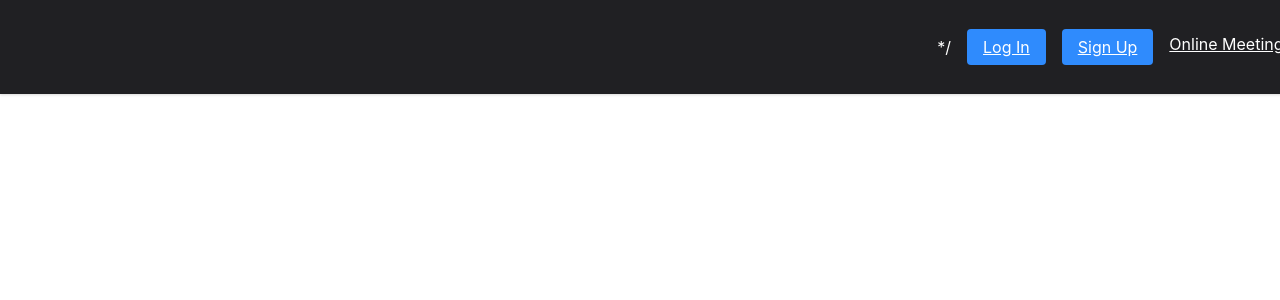
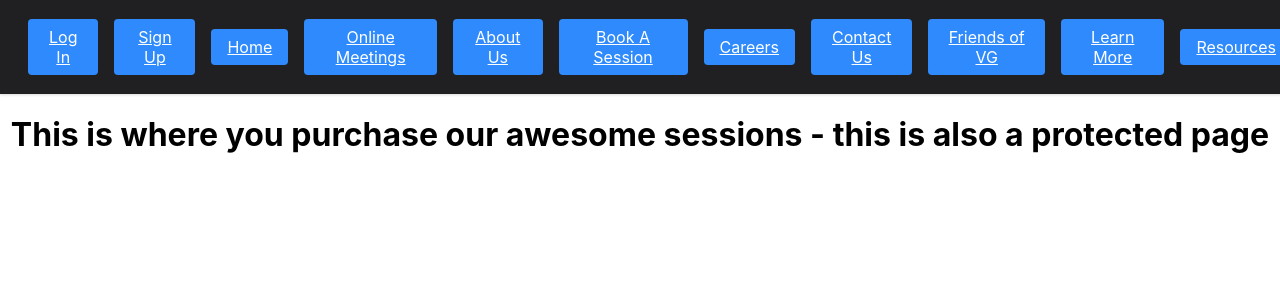
Before and after one commit to anneliesekappey/virtual-gatherings-client, a React (Create React App) app: page /purchase-a-session-or-a-bundle in a window 1280 px wide. Shown: the top 300 px of the page. Built offline with nearby package versions, Linux system fonts and the light colour scheme.

Commit message:
skeleton of pages added including routes in app.js and navbar

```diff
--- a/src/App.js
+++ b/src/App.js
@@ -3,6 +3,16 @@ import { Routes, Route } from 'react-router-dom'
 import Signup from './pages/Signup'
 import NavBar from './components/NavBar'
 import Login from './pages/Login'
+import { HomePage } from './pages/HomePage'
+import { AboutUsPage } from './pages/AboutUsPage'
+import { BookASession } from './pages/BookASession'
+import { CareersPage } from './pages/CareersPage'
+import { ContactVirtualGatherings } from './pages/ContactVirtualGatherings'
+import { FriendsOfVirtualGatherings } from './pages/FriendsOfVirtualGatheringsPage'
+import { LearnMorePage } from './pages/LearnMorePage'
+import { ResourcesPage } from './pages/ResourcesPage'
+import { ShoppingCart } from './pages/ShoppingCart'
+import { WhatWeOfferPage } from './pages/WhatWeOfferPage'
 
 const App = () => {
   return (
@@ -11,6 +21,28 @@ const App = () => {
       <Routes>
         <Route path="/signup" element=<Signup /> />
         <Route path="/login" element=<Login /> />
+        <Route path="/" element=<HomePage /> />
+        <Route path="/about-virtual-gatherings" element=<AboutUsPage /> />
+        <Route path="/book-a-session" element=<BookASession /> />
+        <Route path="/work-with-virtual-gatherings" element=<CareersPage /> />
+        <Route
+          path="/contact-virtual-gatherings"
+          element=<ContactVirtualGatherings />
+        />
+        <Route
+          path="/friends-working-with-patients-living-with-dementia-and-alzheimers"
+          element=<FriendsOfVirtualGatherings />
+        />
+        <Route path="/learn-more" element=<LearnMorePage /> />
+        <Route
+          path="/games-information-resources-for-patients-living-with-dementia-and-alzheimers"
+          element=<ResourcesPage />
+        />
+        <Route
+          path="/purchase-a-session-or-a-bundle"
+          element=<ShoppingCart />
+        />
+        <Route path="/online-meetings" element=<WhatWeOfferPage /> />
       </Routes>
     </div>
   )
--- a/src/components/NavBar/NavBar.js
+++ b/src/components/NavBar/NavBar.js
@@ -8,14 +8,56 @@ const NavBar = ({ children }) => {
     <StyledNavBar>
       {/* <Anchor to="/">
         {/* <ImageLogo src={imageLogo} /> */}
-      {/* </Anchor> */} */
+      {/* </Anchor> */}
       <NavItemLink to="/login" fill>
         Log In
       </NavItemLink>
+
       <NavItemLink to="/signup" fill>
         Sign Up
       </NavItemLink>
-      <NavItemLink to="/online-meetings"> Online Meetings </NavItemLink>
+
+      <NavItemLink to="/" fill>
+        Home
+      </NavItemLink>
+
+      <NavItemLink to="/online-meetings" fill>
+        Online Meetings
+      </NavItemLink>
+
+      <NavItemLink to="/about-virtual-gatherings" fill>
+        About Us
+      </NavItemLink>
+
+      <NavItemLink to="/book-a-session" fill>
+        Book A Session
+      </NavItemLink>
+
+      <NavItemLink to="/work-with-virtual-gatherings" fill>
+        Careers
+      </NavItemLink>
+
+      <NavItemLink to="/contact-virtual-gatherings" fill>
+        Contact Us
+      </NavItemLink>
+
+      <NavItemLink
+        to="/friends-working-with-patients-living-with-dementia-and-alzheimers"
+        fill
+      >
+        Friends of VG
+      </NavItemLink>
+
+      <NavItemLink to="/learn-more" fill>
+        Learn More
+      </NavItemLink>
+
+      <NavItemLink
+        to="/games-information-resources-for-patients-living-with-dementia-and-alzheimers"
+        fill
+      >
+        Resources
+      </NavItemLink>
       {/* <NavItemLink to="/">Challenges</NavItemLink>
       <NavItemLink to="/analysis"> My Weekly Analysis </NavItemLink> */}
     </StyledNavBar>
--- /dev/null
+++ b/src/pages/AboutUsPage.js
@@ -0,0 +1,9 @@
+import React from 'react'
+
+export const AboutUsPage = () => {
+  return (
+    <div>
+      <h1>About Us Page</h1>
+    </div>
+  )
+}
--- /dev/null
+++ b/src/pages/BookASession.js
@@ -0,0 +1,9 @@
+import React from 'react'
+
+export const BookASession = () => {
+  return (
+    <div>
+      <h1>This is a protected page</h1>
+    </div>
+  )
+}
--- /dev/null
+++ b/src/pages/CareersPage.js
@@ -0,0 +1,9 @@
+import React from 'react'
+
+export const CareersPage = () => {
+  return (
+    <div>
+      <h1>Work with us!</h1>
+    </div>
+  )
+}
--- /dev/null
+++ b/src/pages/ContactVirtualGatherings.js
@@ -0,0 +1,9 @@
+import React from 'react'
+
+export const ContactVirtualGatherings = () => {
+  return (
+    <div>
+      <h1>Contact us!</h1>
+    </div>
+  )
+}
--- /dev/null
+++ b/src/pages/FriendsOfVirtualGatheringsPage.js
@@ -0,0 +1,12 @@
+import React from 'react'
+
+export const FriendsOfVirtualGatherings = () => {
+  return (
+    <div>
+      <h1>
+        These are our friends making a difference and bringing comfort to
+        patients living with dementia and Alzheimer's
+      </h1>
+    </div>
+  )
+}
--- /dev/null
+++ b/src/pages/HomePage.js
@@ -0,0 +1,9 @@
+import React from 'react'
+
+export const HomePage = () => {
+  return (
+    <div>
+      <h1>Home Page</h1>
+    </div>
+  )
+}
--- /dev/null
+++ b/src/pages/LearnMorePage.js
@@ -0,0 +1,9 @@
+import React from 'react'
+
+export const LearnMorePage = () => {
+  return (
+    <div>
+      <h1>This is what people say about us</h1>
+    </div>
+  )
+}
--- /dev/null
+++ b/src/pages/ResourcesPage.js
@@ -0,0 +1,9 @@
+import React from 'react'
+
+export const ResourcesPage = () => {
+  return (
+    <div>
+      <h1>Fun games and awesome blog posts and interviews and much more!</h1>
+    </div>
+  )
+}
--- /dev/null
+++ b/src/pages/ShoppingCart.js
@@ -0,0 +1,12 @@
+import React from 'react'
+
+export const ShoppingCart = () => {
+  return (
+    <div>
+      <h1>
+        This is where you purchase our awesome sessions - this is also a
+        protected page
+      </h1>
+    </div>
+  )
+}
--- /dev/null
+++ b/src/pages/WhatWeOfferPage.js
@@ -0,0 +1,9 @@
+import React from 'react'
+
+export const WhatWeOfferPage = () => {
+  return (
+    <div>
+      <h1>List of all our awesome sessions and pacakages</h1>
+    </div>
+  )
+}
```
